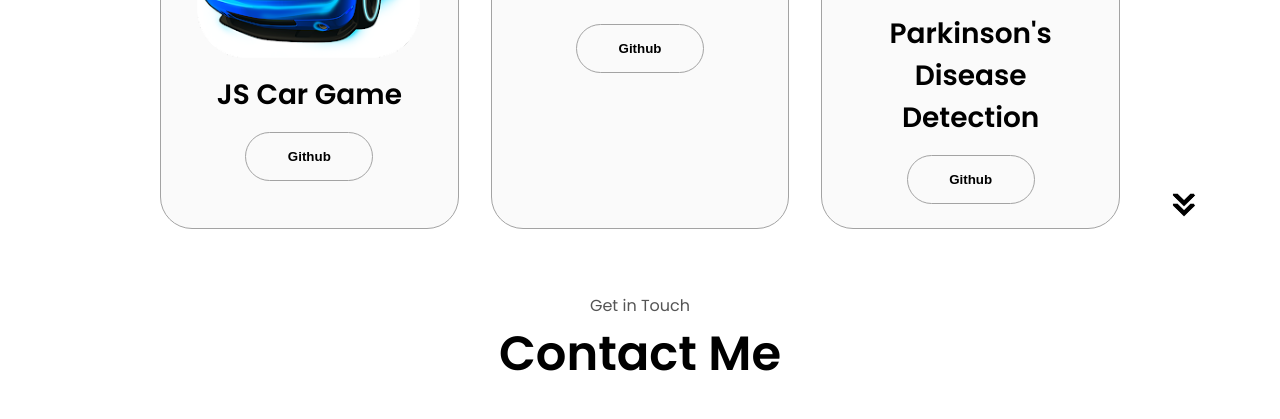
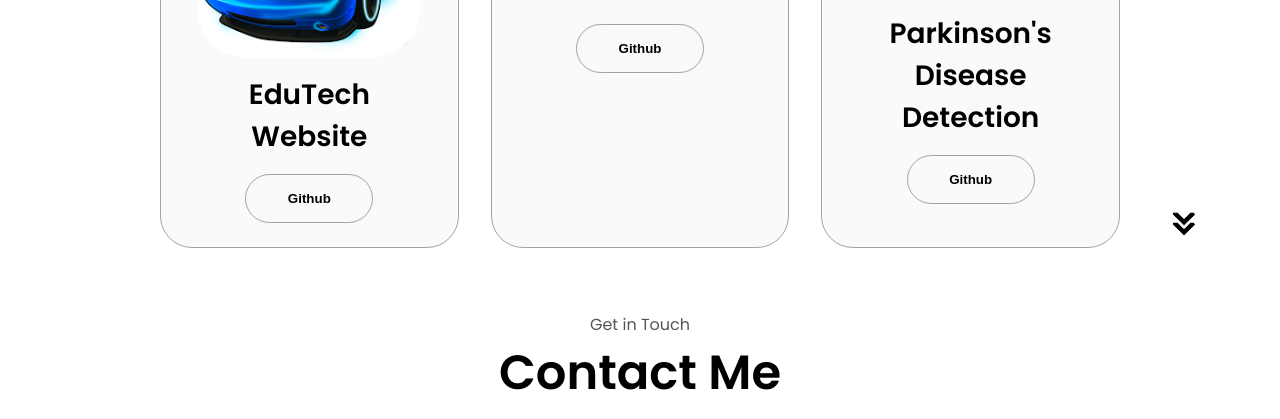
Before and after one commit to Kundan1513/Portfolio.github.io, a plain HTML site: page index.html in a window 1280 px wide. Shown: the part 2784-3203 px from the top of the page. Drawn offline with Linux system fonts and the light colour scheme.

Commit message:
Update index.html

```diff
--- a/index.html
+++ b/index.html
@@ -181,11 +181,11 @@
       <div class="about-containers">
         <div class="details-container color-container">
           <div class="article-container">
-            <img src="./Assets/project-1.webp" alt="JS CAR Game" class="project-img" />
+            <img src="./Assets/project-1.webp" alt="EduTech Website" class="project-img" />
           </div>
-          <h2 class="experience-sub-title project-title">JS Car Game</h2>
+          <h2 class="experience-sub-title project-title">EduTech Website</h2>
           <div class="btn-container">
-            <button class="btn btn-color-2 project-btn" onclick="myjs()">
+            <button class="btn btn-color-2 project-btn" onclick="myedw()">
               Github
             </button>
           </div>
```
